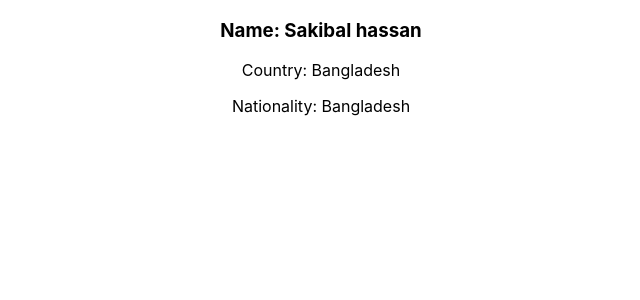
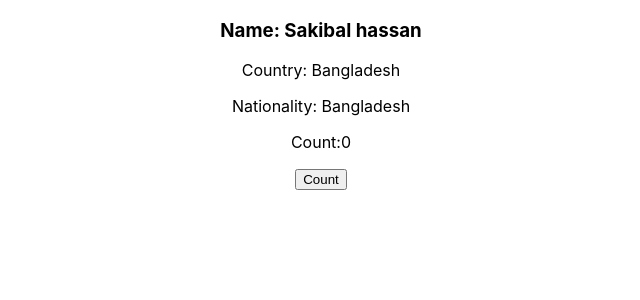
Before and after one commit to masuddrak/cor-concept-react, a React (Create React App) app: page / in a window 1280 px wide. Shown: the top 300 px of the page, without its empty margins (319-959 px from the left). Built offline with nearby package versions, Linux system fonts and the light colour scheme.

Commit message:
using a event handelar

```diff
--- a/src/App.js
+++ b/src/App.js
@@ -1,5 +1,6 @@
 import logo from './logo.svg';
 import './App.css';
+import { useState } from 'react';
 
 function App() {
   return (
@@ -11,11 +12,19 @@ function App() {
 
 
 function Countries(props) {
+  const [count,setCount]=useState(0);
+  const Counting=()=>{
+    const newCount=count+1;
+   setCount(newCount)
+  }
+
   return (
     <div>
       <h3>Name:{props.name}</h3>
       <p>Country:{props.country}</p>
       <p>Nationality:{props.nationality}</p>
+      <p>Count:{count}</p>
+      <button onClick={Counting}>Count</button>
     </div>
   );
   };
```
